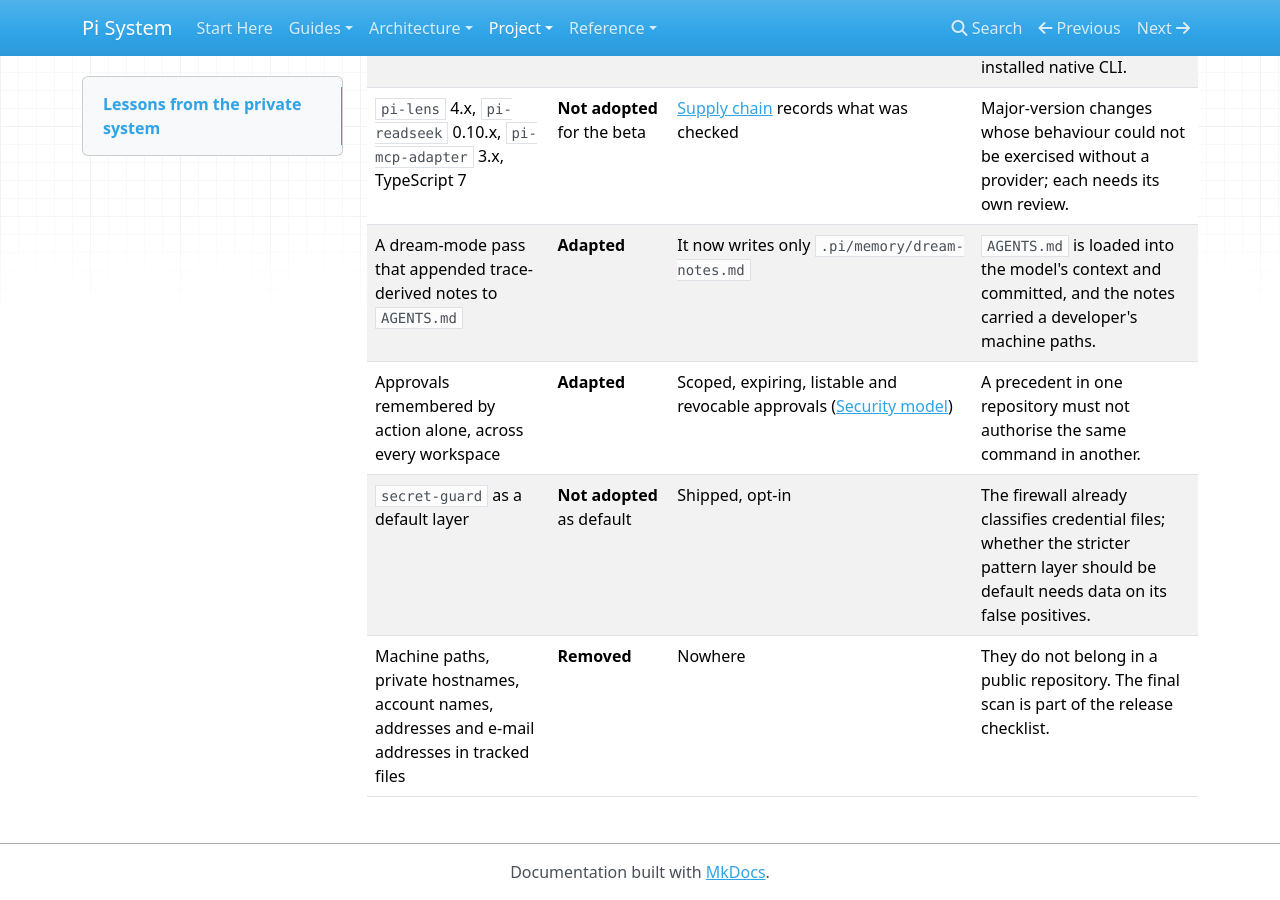
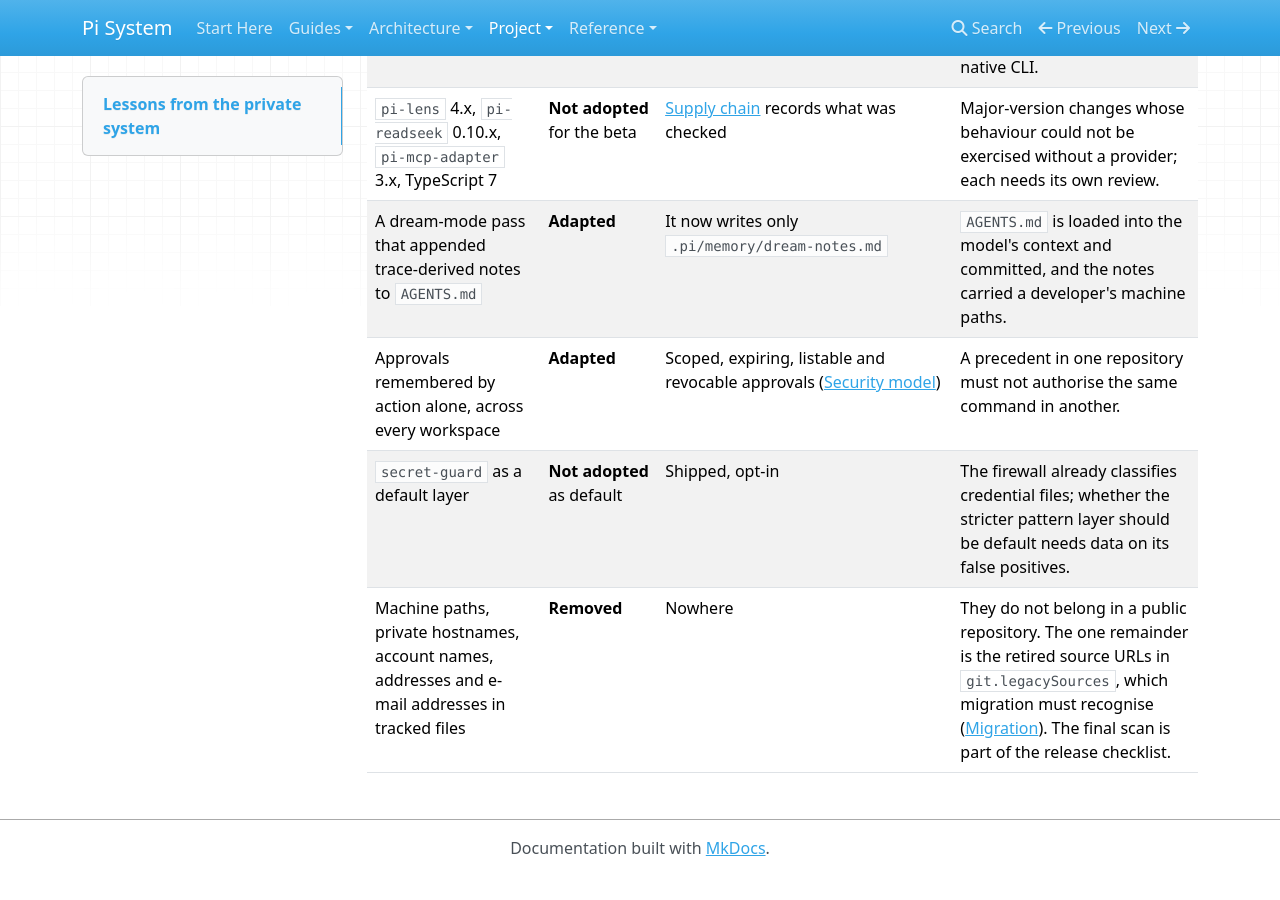
Before and after one commit to SATUNIX/pi-system, an MkDocs documentation site: the page built from docs/private-system-lessons.md, in a window 1280 px wide and 900 px high, scrolled down 2178 px. Built offline with MkDocs 1.6.1, drawn with Linux system fonts in a browser that asks for light colours; nearby versions of some CDN libraries; after the commit the page ends 3054 px from its top, so only the background shows below that.

Commit message:
docs: state the one place a retired private source URL remains
Finding: the changelog, CLAUDE.md rule 5 and the lessons table said no private host
names remain in tracked files, but git.legacySources, the migration tests and
docs/migration.md still name the retired GitLab sources.
Root cause: the claim was written before migration detection was finished; the URLs
cannot be removed because migration has to recognise them.
Fix: each statement now names that exception.
Verification: docs:check, mkdocs build --strict, docs:mermaid and verify pass.

Co-Authored-By: Claude Sonnet 5.5 <noreply@anthropic.com>
Claude-Session: https://claude.ai/code/session_01UJkTGrRTEL7eYcvVH8CjeL

```diff
--- a/docs/private-system-lessons.md
+++ b/docs/private-system-lessons.md
@@ -26,4 +26,4 @@ out, with the reason), **removed** (deleted from the tracked tree).
 | A dream-mode pass that appended trace-derived notes to `AGENTS.md` | **Adapted** | It now writes only `.pi/memory/dream-notes.md` | `AGENTS.md` is loaded into the model's context and committed, and the notes carried a developer's machine paths. |
 | Approvals remembered by action alone, across every workspace | **Adapted** | Scoped, expiring, listable and revocable approvals ([Security model](security.md#approvals)) | A precedent in one repository must not authorise the same command in another. |
 | `secret-guard` as a default layer | **Not adopted** as default | Shipped, opt-in | The firewall already classifies credential files; whether the stricter pattern layer should be default needs data on its false positives. |
-| Machine paths, private hostnames, account names, addresses and e-mail addresses in tracked files | **Removed** | Nowhere | They do not belong in a public repository. The final scan is part of the release checklist. |
+| Machine paths, private hostnames, account names, addresses and e-mail addresses in tracked files | **Removed** | Nowhere | They do not belong in a public repository. The one remainder is the retired source URLs in `git.legacySources`, which migration must recognise ([Migration](migration.md)). The final scan is part of the release checklist. |
```
Also changed, not shown: CHANGELOG.md (+3 -1 lines), CLAUDE.md (+3 -1 lines).
